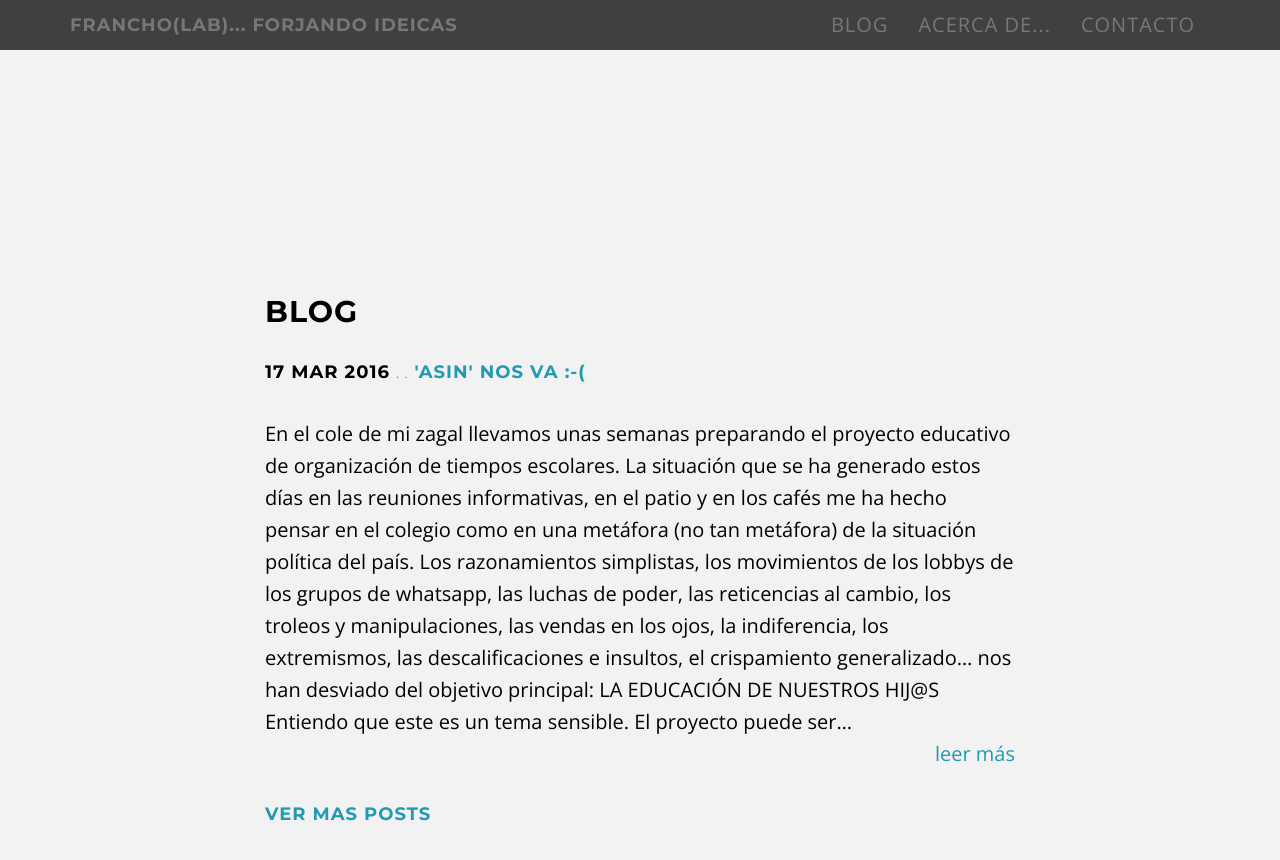
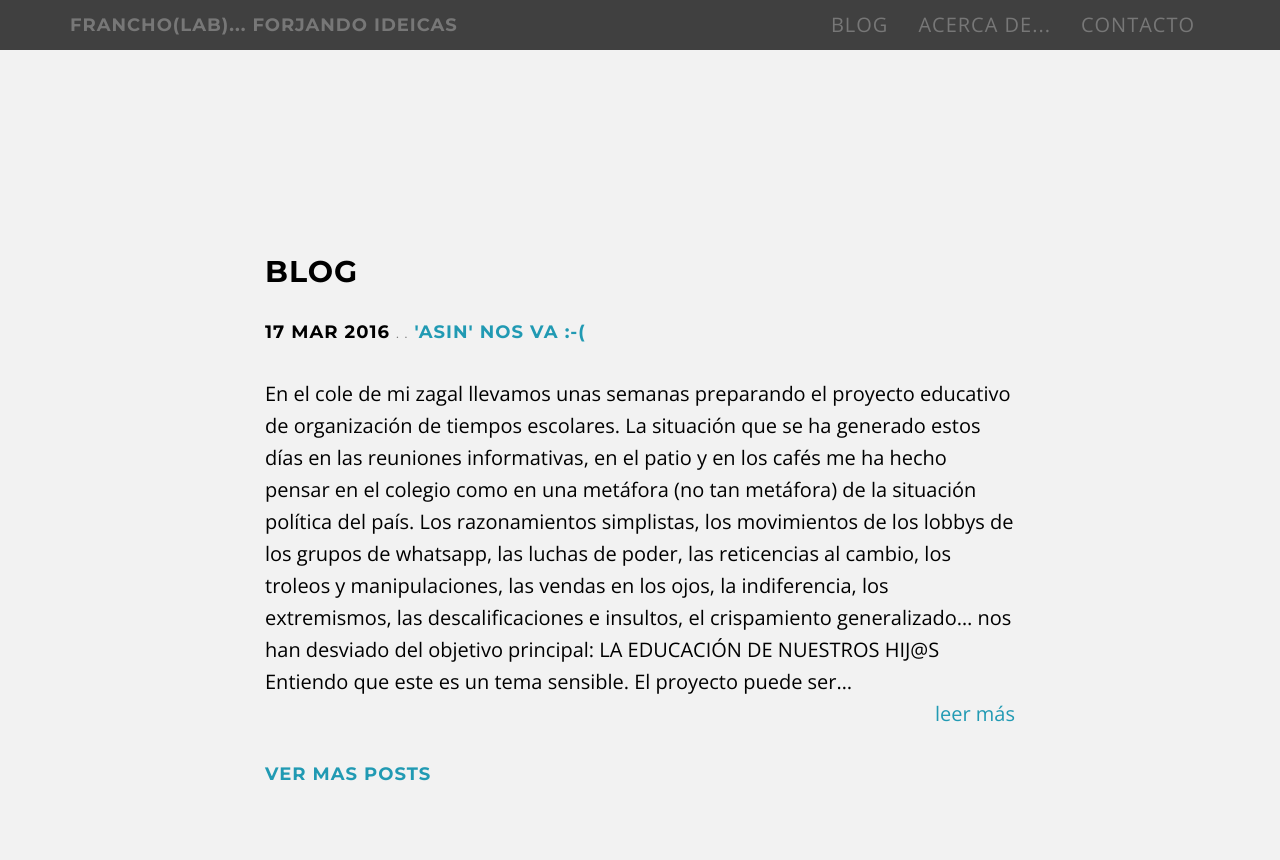
Before and after one commit to francho/francho.github.io, a Jekyll site: the page built from index.html, in a window 1280 px wide and 900 px high, scrolled down 855 px. Shown: the top 860 px of the window. Built offline with Jekyll 4.4.1, drawn with Linux system fonts in a browser that asks for light colours; the list of posts is cut into pages by our own code; comment, search, counter and statistics services are not loaded.

Commit message:
Update CSS: less padding-top for posts

```diff
--- a/_sass/_francho.scss
+++ b/_sass/_francho.scss
@@ -211,7 +211,7 @@ a {
 
 @media(min-width: 767px) {
   .content-section {
-    padding-top: 250px;
+    padding-top: 210px;
   }
 
   .download-section {
```
